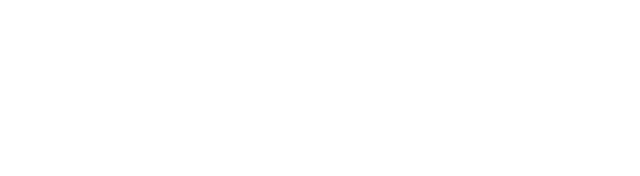
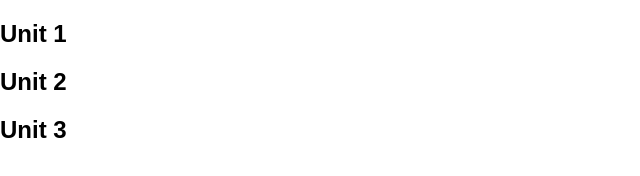
Before and after one commit to kaybow/grids-demo, a plain HTML site: page index.html in a window 1280 px wide. Shown: the whole page, without its empty margins (0-640 px from the left). Drawn offline with Linux system fonts and the light colour scheme.

Commit message:
Added grid.css to css file, linked to html

```diff
--- a/css/main.css
+++ b/css/main.css
@@ -0,0 +1,17 @@
+html {
+box-sizing: border-box;
+-moz-text-size-adjust: 100%;
+-ms-text-size-adjust: 100%;
+-webkit-text-size-adjust: 100%;
+text-size-adjust: 100%;
+
+font-family: sans-serif;
+}
+
+*, *::before, *::after; {
+	box-sizing: inherit;
+}
+
+body {
+	margin: 0;
+}
--- a/index.html
+++ b/index.html
@@ -6,9 +6,22 @@
   <meta name="handheldfriendly" content="true">
   <meta name="mobileoptimized" content="240">
   <meta name="viewport" content="width=device-width,initial-scale=1">
+  <link href="css/grid.css" rel="stylesheet">
   <link href="css/main.css" rel="stylesheet">
 </head>
 <body>
 
+<div class="grid">
+	<div class="unit">
+		<h2>Unit 1</h2>
+	</div>
+	<div class="unit">
+		<h2>Unit 2</h2>
+	</div>
+	<div class="unit">
+		<h2>Unit 3</h2>
+	</div>
+</div>
+
 </body>
 </html>
```
Also changed, not shown: css/grid.css (added).
